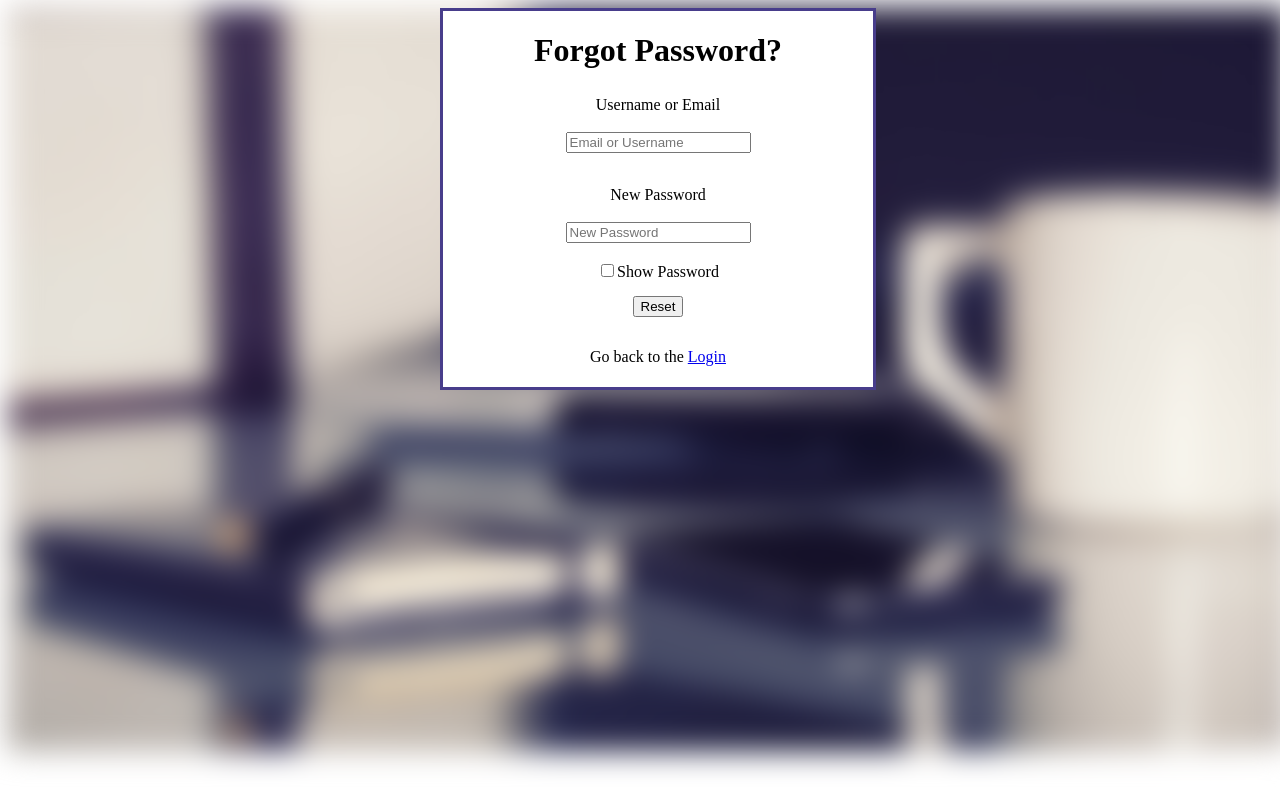
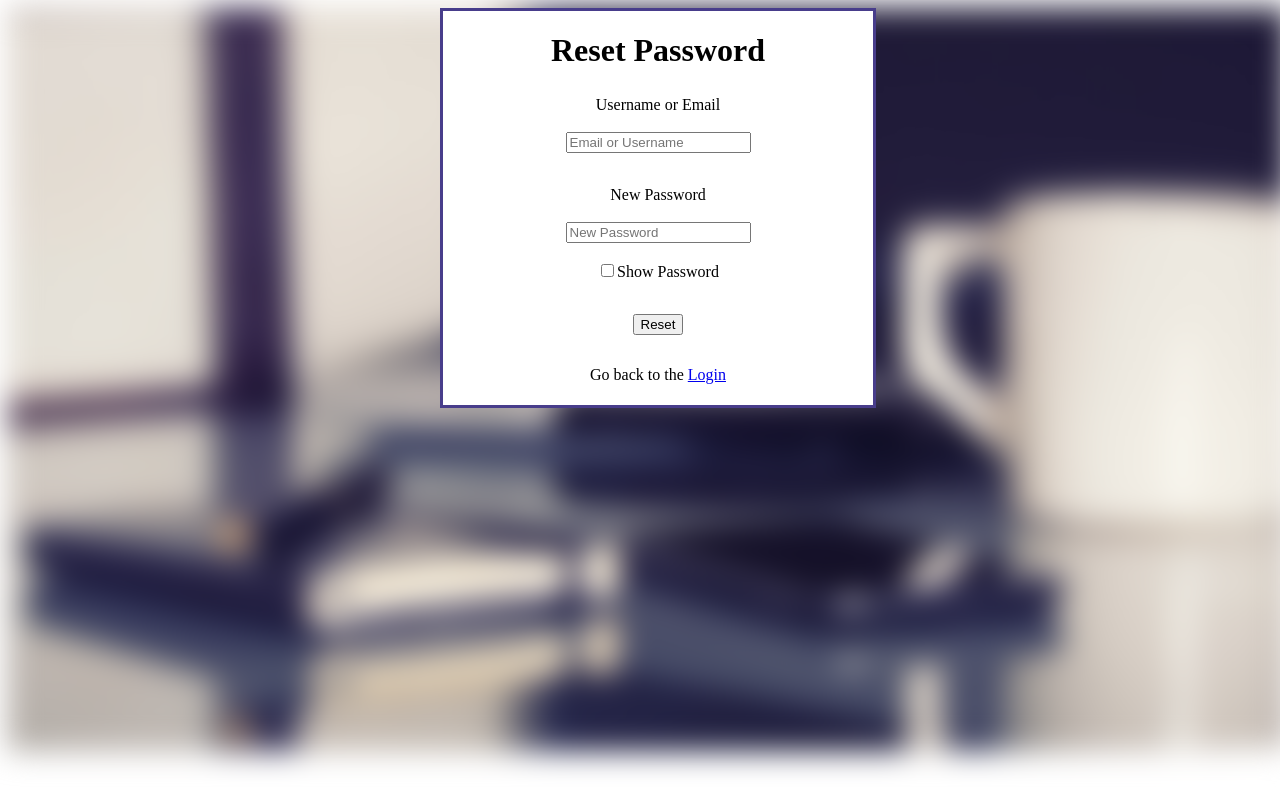
Before and after one commit to marleneh456/LearnLinx-Connect-Learn-Succeed, a PHP site: page /reset_password.php in a window 1280 px wide. Run offline with PHP 8.4, Linux system fonts and the light colour scheme.

Commit message:
Update reset_password.php

```diff
--- a/Learn-Linx/reset_password.php
+++ b/Learn-Linx/reset_password.php
@@ -2,6 +2,7 @@
 <head>
     <title>Reset Password</title>
     <link href="login.css" rel="stylesheet" type="text/css">
+	<link href='https://fonts.googleapis.com/css?family=Overpass' rel='stylesheet'>
 	<script src="https://ajax.googleapis.com/ajax/libs/jquery/3.5.1/jquery.min.js"></script>
 </head>
 <body>
@@ -45,7 +46,7 @@ if (isset($_POST['but_reset'])) {
 <div class="forgot">
     <form method="post" action="reset_password.php">
         <div id="div_forgot">
-		<h1 class="forgot-title">Forgot Password?</h1>
+		<h1 class="forgot-title">Reset Password</h1>
             <div>
                 <label for="txt_uname_email">Username or Email</label>
 				<br>
@@ -54,7 +55,7 @@ if (isset($_POST['but_reset'])) {
             </div>
 			<br>
             <div>
-                <label for="txt_pwd">New Password</label>
+                <label for="txt_new_pwd">New Password</label>
 				<br>
 				<br>
                 <input type="password" class="textbox" id="txt_pwd" name="txt_new_pwd" placeholder="New Password"/>
@@ -69,7 +70,7 @@ if (isset($_POST['but_reset'])) {
                 <p id="number" class="invalid">A <b>number</b></p>
 				<p id="length" class="invalid">At least <b>8 characters</b></p>
             </div>
-
+			<br>
             <div>
                 <input type="submit" value="Reset" name="but_reset" id="but_reset" />
             </div>
```
